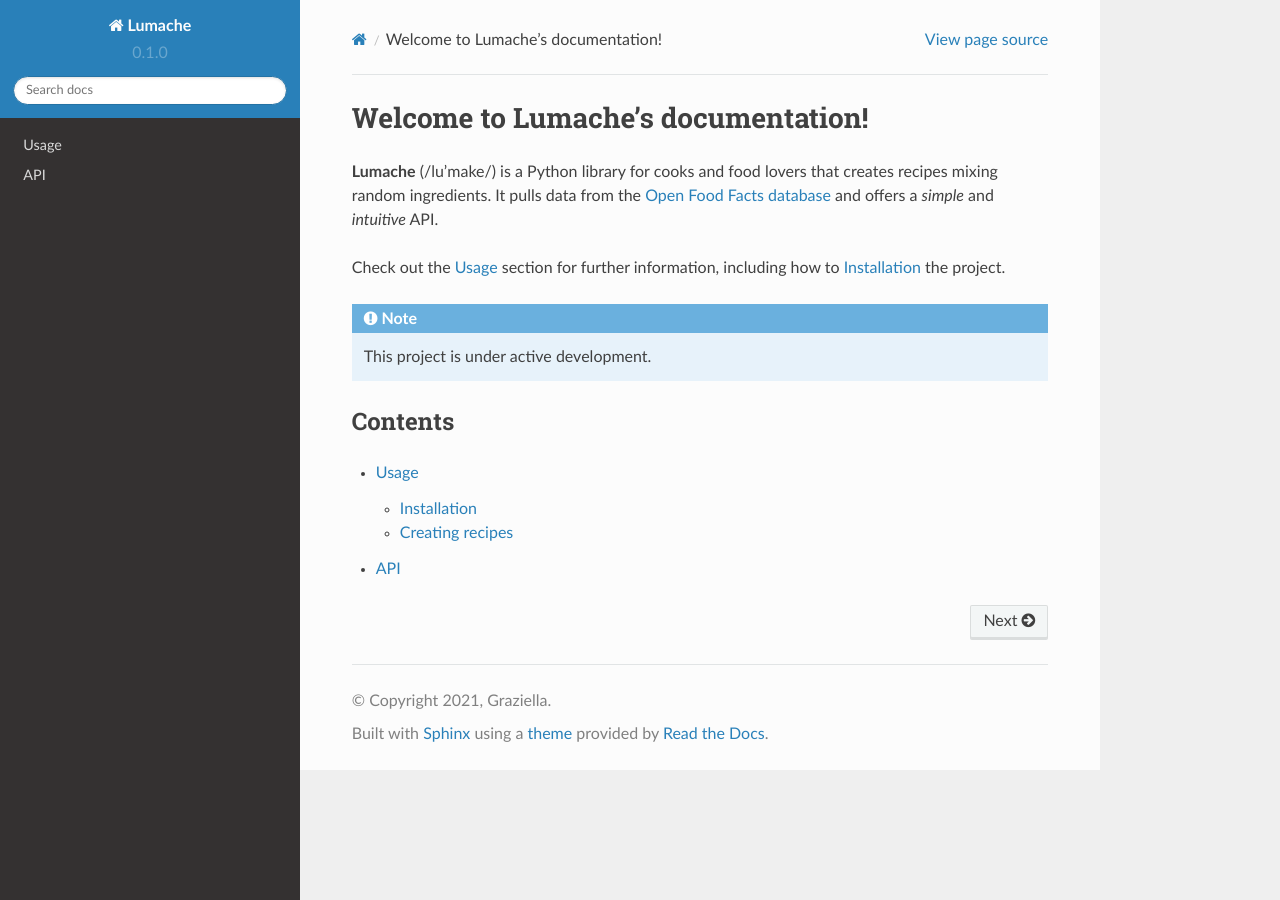
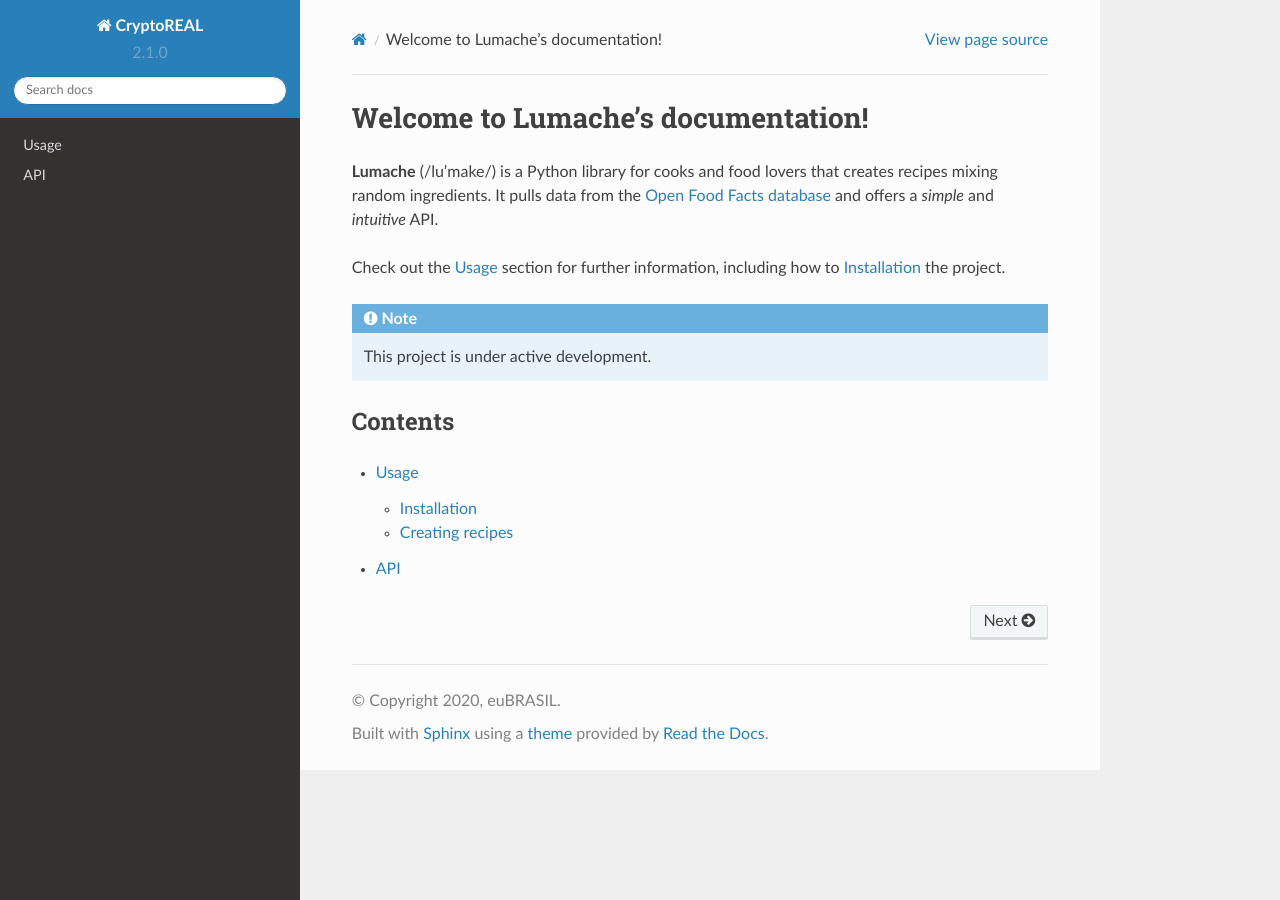
Before and after one commit to euBRASIL/BIT-Moeda, a Sphinx documentation site: the page built from docs/source/index.rst, in a window 1280 px wide. Built offline with Sphinx 7.4.7 and the Read the Docs theme 2.0.0, drawn with Linux system fonts in a browser that asks for light colours.

Commit message:
Update conf.py
Atualização em 13-09-2024

```diff
--- a/docs/source/conf.py
+++ b/docs/source/conf.py
@@ -2,12 +2,12 @@
 
 # -- Project information
 
-project = 'Lumache'
-copyright = '2021, Graziella'
-author = 'Graziella'
+project = 'CryptoREAL'
+copyright = '2020, euBRASIL'
+author = 'Ricardo Costa'
 
 release = '0.1'
-version = '0.1.0'
+version = '2.1.0'
 
 # -- General configuration
 
```
